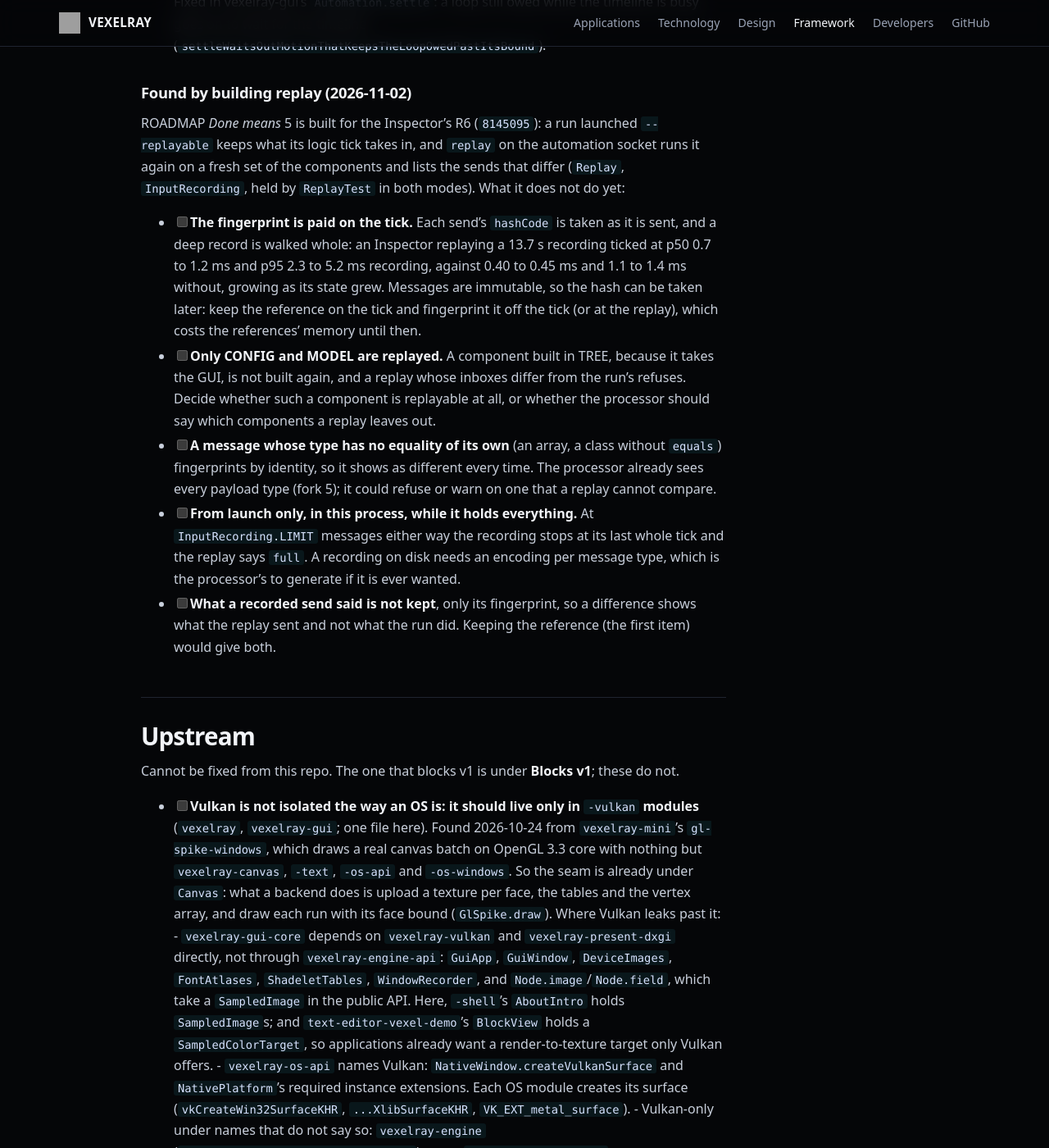
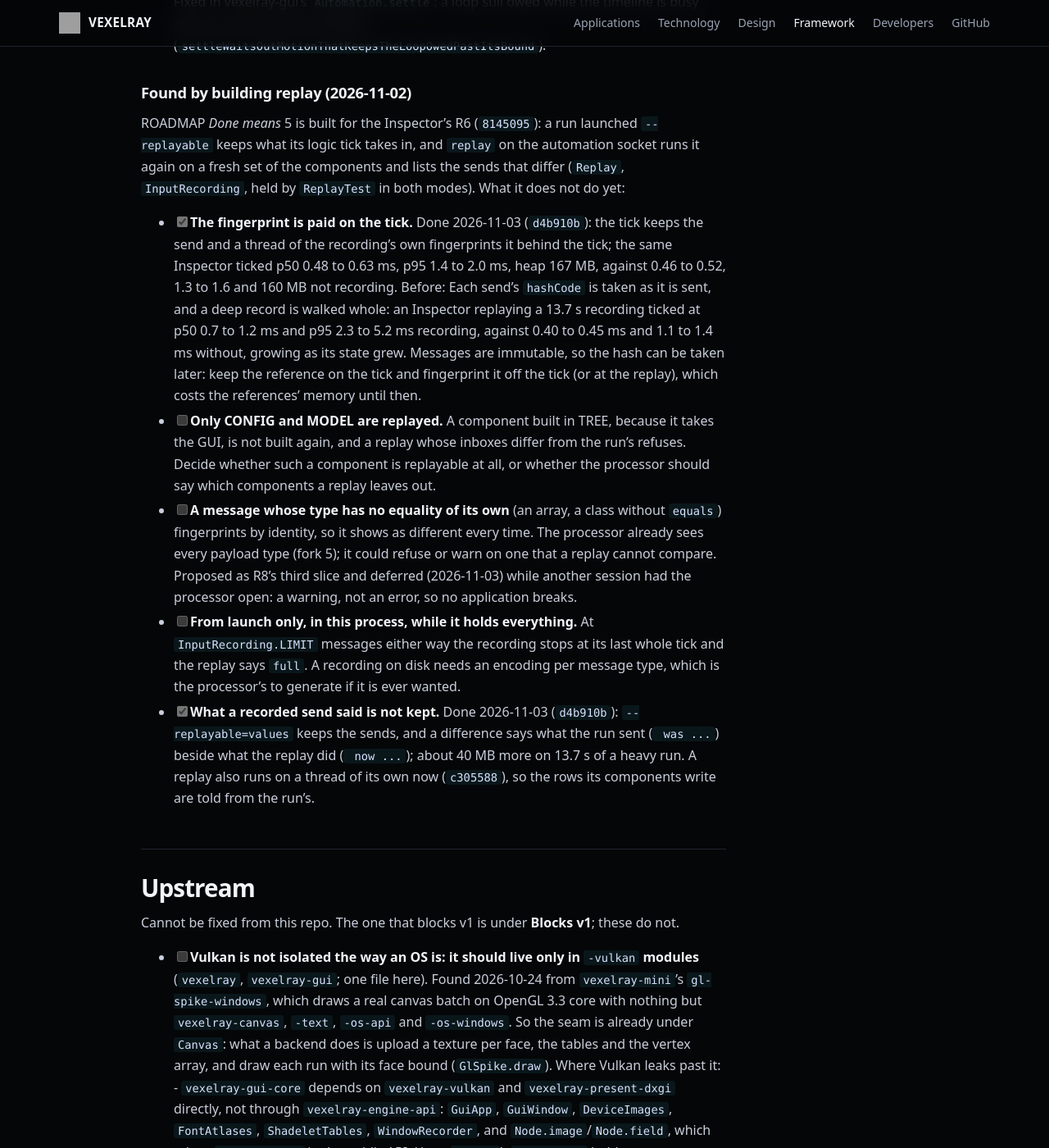
Before and after one commit to sibarum/vexelray-framework, a Jekyll site: the page built from docs/TODO.md, in a window 1280 px wide and 1400 px high, scrolled down 31964 px. Shown: the whole window at 82% size. Built offline with Jekyll 4.4.1, drawn with Linux system fonts in a browser that asks for light colours; our own code applies the rules of GitHub Pages for plain Markdown files.

Commit message:
TODO: replay's fingerprint off the tick and its values done; the type warning deferred
Co-Authored-By: Claude Opus 5.5 <noreply@anthropic.com>

```diff
--- a/docs/TODO.md
+++ b/docs/TODO.md
@@ -1165,7 +1165,9 @@ ROADMAP *Done means* 5 is built for the Inspector's R6 (`8145095`): a run launch
 tick takes in, and `replay` on the automation socket runs it again on a fresh set of the components and lists the
 sends that differ (`Replay`, `InputRecording`, held by `ReplayTest` in both modes). What it does not do yet:
 
-- [ ] **The fingerprint is paid on the tick.** Each send's `hashCode` is taken as it is sent, and a deep record is
+- [x] **The fingerprint is paid on the tick.** Done 2026-11-03 (`d4b910b`): the tick keeps the send and a thread of the
+      recording's own fingerprints it behind the tick; the same Inspector ticked p50 0.48 to 0.63 ms, p95 1.4 to
+      2.0 ms, heap 167 MB, against 0.46 to 0.52, 1.3 to 1.6 and 160 MB not recording. Before: Each send's `hashCode` is taken as it is sent, and a deep record is
       walked whole: an Inspector replaying a 13.7 s recording ticked at p50 0.7 to 1.2 ms and p95 2.3 to 5.2 ms
       recording, against 0.40 to 0.45 ms and 1.1 to 1.4 ms without, growing as its state grew. Messages are
       immutable, so the hash can be taken later: keep the reference on the tick and fingerprint it off the tick (or
@@ -1175,12 +1177,15 @@ sends that differ (`Replay`, `InputRecording`, held by `ReplayTest` in both mode
       or whether the processor should say which components a replay leaves out.
 - [ ] **A message whose type has no equality of its own** (an array, a class without `equals`) fingerprints by
       identity, so it shows as different every time. The processor already sees every payload type (fork 5); it could
-      refuse or warn on one that a replay cannot compare.
+      refuse or warn on one that a replay cannot compare. Proposed as R8's third slice and deferred (2026-11-03) while
+      another session had the processor open: a warning, not an error, so no application breaks.
 - [ ] **From launch only, in this process, while it holds everything.** At `InputRecording.LIMIT` messages either way
       the recording stops at its last whole tick and the replay says `full`. A recording on disk needs an encoding per
       message type, which is the processor's to generate if it is ever wanted.
-- [ ] **What a recorded send said is not kept**, only its fingerprint, so a difference shows what the replay sent and
-      not what the run did. Keeping the reference (the first item) would give both.
+- [x] **What a recorded send said is not kept.** Done 2026-11-03 (`d4b910b`): `--replayable=values` keeps the sends,
+      and a difference says what the run sent (`  was ...`) beside what the replay did (`  now ...`); about 40 MB more
+      on 13.7 s of a heavy run. A replay also runs on a thread of its own now (`c305588`), so the rows its components
+      write are told from the run's.
 
 ## Upstream
 
```
